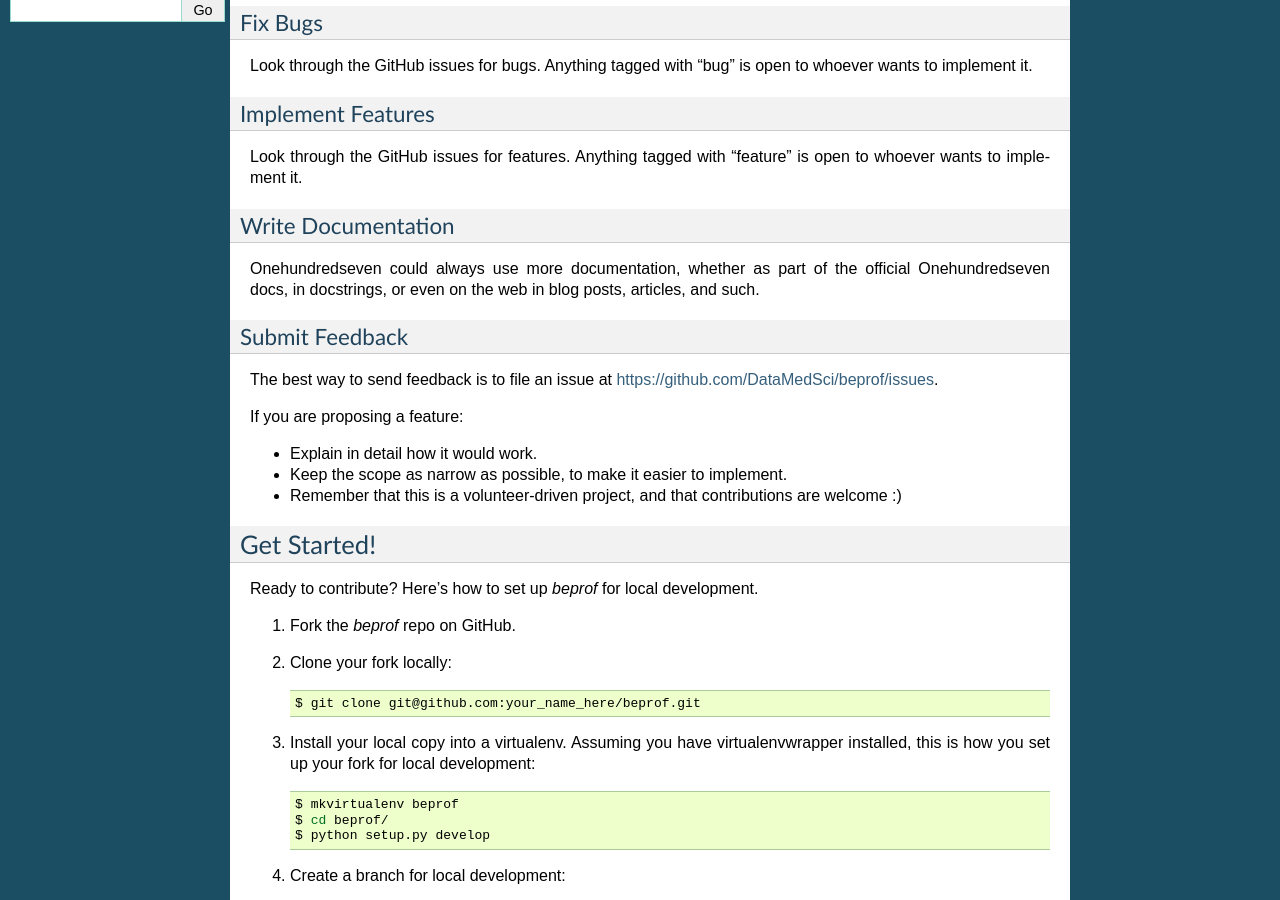
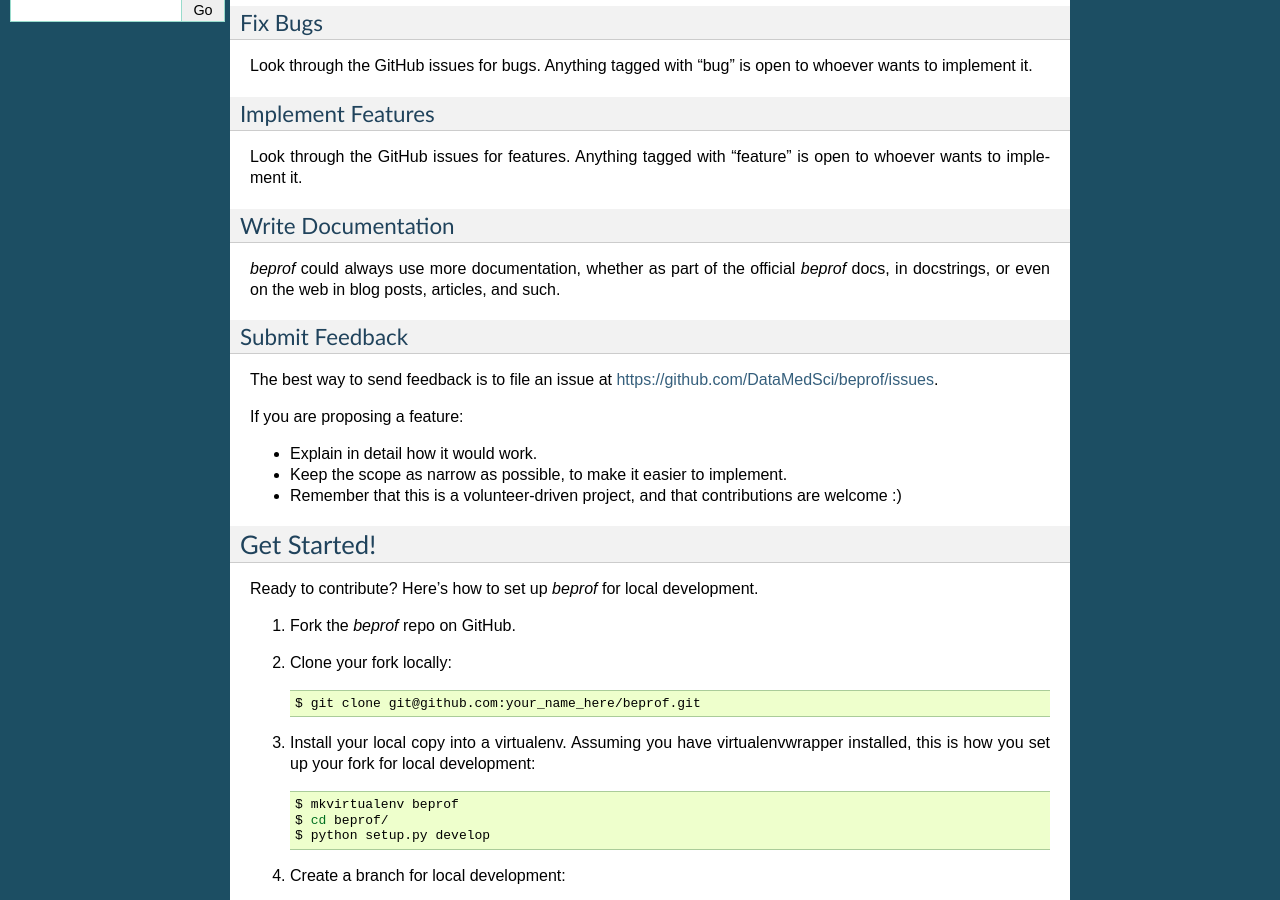
Before and after one commit to DataMedSci/beprof, a Sphinx documentation site: the page built from docs/contributing.rst, in a window 1280 px wide and 900 px high, scrolled down 447 px. Built offline with Sphinx 7.4.7, drawn with Linux system fonts in a browser that asks for light colours.

Commit message:
Minor documentation changes

```diff
--- a/CONTRIBUTING.rst
+++ b/CONTRIBUTING.rst
@@ -38,8 +38,8 @@ is open to whoever wants to implement it.
 Write Documentation
 ~~~~~~~~~~~~~~~~~~~
 
-Onehundredseven could always use more documentation, whether as part of the
-official Onehundredseven docs, in docstrings, or even on the web in blog posts,
+`beprof` could always use more documentation, whether as part of the
+official `beprof` docs, in docstrings, or even on the web in blog posts,
 articles, and such.
 
 Submit Feedback
--- a/README.rst
+++ b/README.rst
@@ -90,9 +90,7 @@ To install latest (unstable) version, type::
 
 For now, installation can be done from this GIT repository, using::
 
-    pip install git+https://github.com/DataMedSci/beprof.git@master`
-
-(where `@master` refers to the name of a branch)
+    pip install git+https://github.com/DataMedSci/beprof.git
 
 To unistall, simply use::
 
--- a/docs/conf.py
+++ b/docs/conf.py
@@ -1,8 +1,8 @@
 #!/usr/bin/env python3
 # -*- coding: utf-8 -*-
 #
-# onehundredseven documentation build configuration file, created by
-# sphinx-quickstart on Thu May 12 12:19:05 2016.
+# beprof documentation build configuration file, created by
+# sphinx-quickstart
 #
 # This file is execfile()d with the current directory set to its
 # containing dir.
@@ -146,7 +146,7 @@ html_theme = 'default'
 
 # The name for this set of Sphinx documents.
 # "<project> v<release> documentation" by default.
-#html_title = 'onehundredseven v'
+#html_title = 'beprof v'
 
 # A shorter title for the navigation bar.  Default is the same as html_title.
 #html_short_title = None
```
